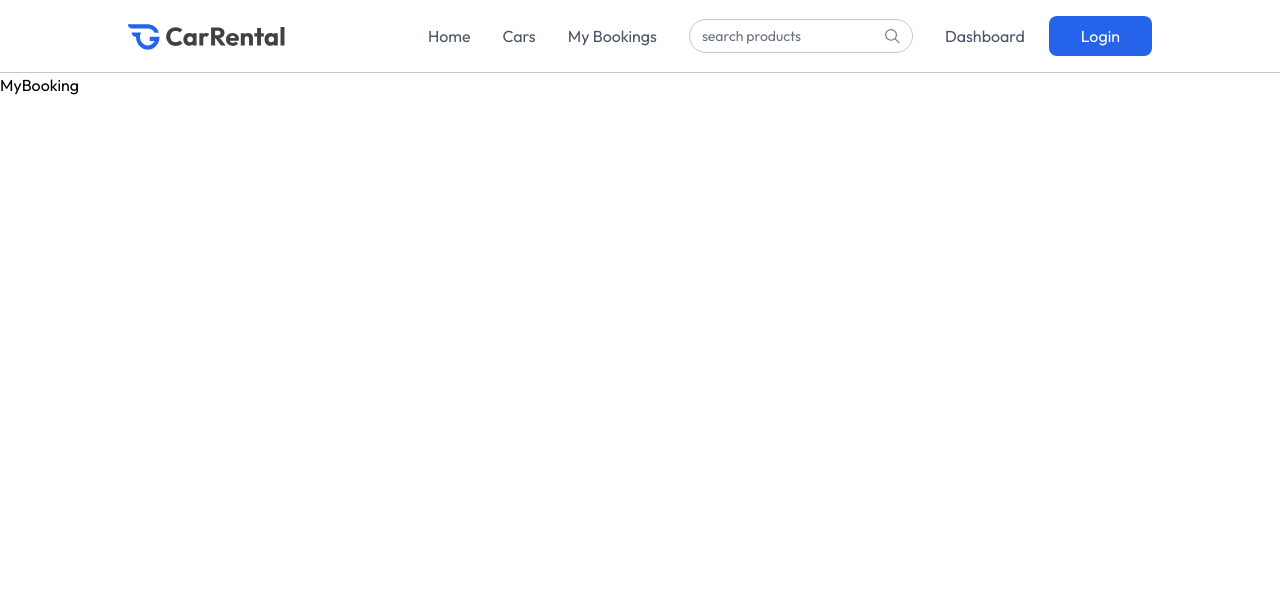
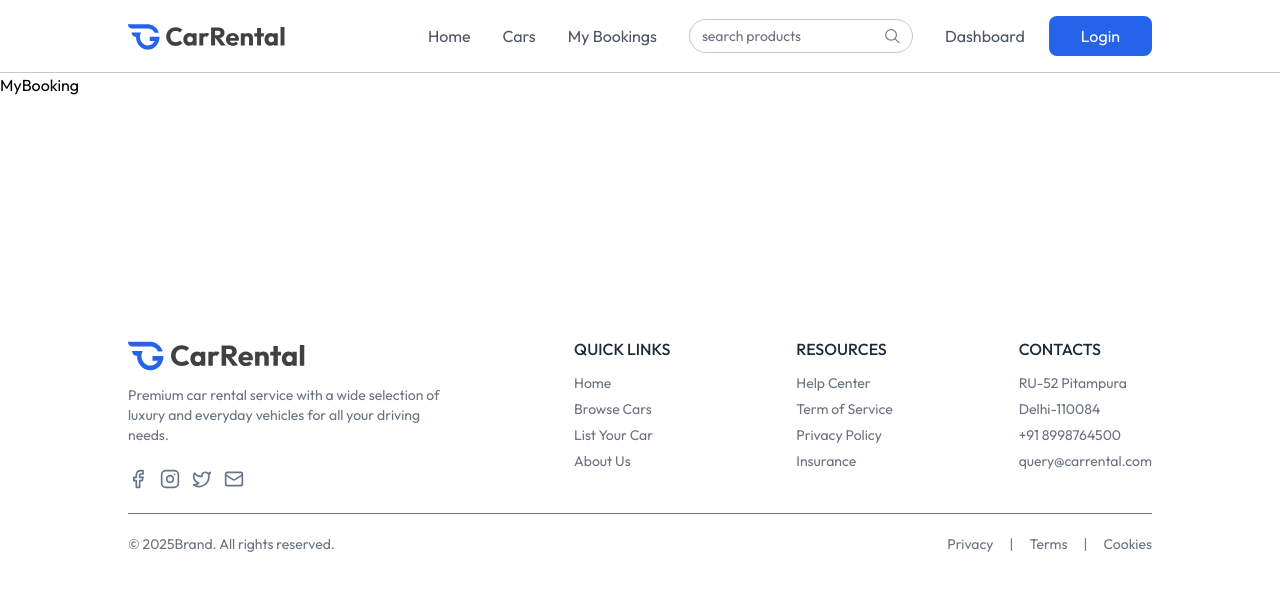
Before and after one commit to Sharukhkhan561/clients, a React (Vite) app: page /my-bookings in a window 1280 px wide. Shown: the top 590 px of the page. Built offline with nearby package versions, Linux system fonts and the light colour scheme.

Commit message:
adding car card, testimonial, newsletter and footer components.

```diff
--- a/src/App.jsx
+++ b/src/App.jsx
@@ -1,5 +1,6 @@
 import React,{useState} from 'react'
 import { Routes, Route,useLocation } from 'react-router-dom'
+import Footer from './components/Footer'
 import Navbar from './components/Navbar'
 import CarDetail from './pages/CarDetail'
 import Cars from './pages/Cars'
@@ -10,7 +11,7 @@
   const [showLogin, setShowLogin]= useState(false)
   const isOwnerPath = useLocation().pathname.startsWith('/owner')
   return (
-    <div>
+    <>
       {!isOwnerPath &&< Navbar setShowLogin={setShowLogin}/>}
       <Routes>
         <Route path='/' element={<Home/>}/>
@@ -18,7 +19,9 @@
         <Route path='/cars' element={<Cars/>}/>
         <Route path='/my-bookings' element={<MyBooking/>}/>
       </Routes>
-    </div>
+
+      {!isOwnerPath && <Footer/>}
+    </>
   )
 }
 
--- a/src/assets/assets.js
+++ b/src/assets/assets.js
@@ -41,7 +41,7 @@
 import car_image3 from "./car_image3.png"
 import car_image4 from "./car_image4.png"
 
-export const cityList = ['New York', 'Los Angeles', 'Houston', 'Chicago']
+export const cityList = ['Delhi', 'Mumbai', 'Banglore', 'Noida']
 
 export const assets = {
     logo,
@@ -122,7 +122,7 @@
         "fuel_type": "Hybrid",
         "transmission": "Semi-Automatic",
         "pricePerDay": 300,
-        "location": "New York",
+        "location": "Banglore",
         "description": "The BMW X5 is a mid-size luxury SUV produced by BMW. The X5 made its debut in 1999 as the first SUV ever produced by BMW.",
         "isAvaliable": true,
         "createdAt": "2025-04-16T07:26:56.215Z",
@@ -139,7 +139,7 @@
         "fuel_type": "Diesel",
         "transmission": "Manual",
         "pricePerDay": 130,
-        "location": "Chicago",
+        "location": "Mumbai",
         "description": "The Toyota Corolla is a mid-size luxury sedan produced by Toyota. The Corolla made its debut in 2008 as the first sedan ever produced by Toyota.",
         "isAvaliable": true,
         "createdAt": "2025-04-16T08:33:57.993Z",
@@ -156,7 +156,7 @@
         "fuel_type": "Hybrid",
         "transmission": "Automatic",
         "pricePerDay": 200,
-        "location": "Los Angeles",
+        "location": "Delhi",
         "description": "The Jeep Wrangler is a mid-size luxury SUV produced by Jeep. The Wrangler made its debut in 2003 as the first SUV ever produced by Jeep.",
         "isAvaliable": true,
         "createdAt": "2025-04-16T08:34:39.592Z",
@@ -173,7 +173,7 @@
         "fuel_type": "Diesel",
         "transmission": "Semi-Automatic",
         "pricePerDay": 209,
-        "location": "Houston",
+        "location": "Noida",
         "description": "This is a mid-size luxury sedan produced by Toyota. The Corolla made its debut in 2008 as the first sedan ever produced by Toyota.",
         "isAvaliable": true,
         "createdAt": "2025-04-17T06:15:47.318Z",
--- /dev/null
+++ b/src/components/Banner.jsx
@@ -0,0 +1,25 @@
+import React from "react";
+import { assets } from "../assets/assets";
+
+const Banner = () => {
+  return (
+    <div className="flex flex-col md:flex-row md:items-start items-center justify-between px-8 min-md:pl-14 pt-10 bg-gradient-to-r from-[#0558FE] to-[#A9CFFF] max-w-6xl mx-3 md:mx-auto rounded-2xl overflow-hidden">
+      <div className="text-white">
+        <h2 className="text-3xl font-medium">DO you Own a Luxury Car</h2>
+        <p className="mt-2">
+          Monetize your vehicle effortlessly by listing it on CarRental
+        </p>
+        <p className="max-w-130">
+          We take care of insurance , driver verification and secure payments-
+          So you can earn passive Income, stress free.
+        </p>
+        <button className="px-6 py-2 bg-white hover:bg-slate-100 transition-all text-primary rounded-lg text-sm mt-4 cursor-pointer">
+          List your own
+        </button>
+      </div>
+      <img src={assets.banner_car_image} alt="car" className="max-h-45 mt-10" />
+    </div>
+  );
+};
+
+export default Banner;
--- a/src/components/CarCard.jsx
+++ b/src/components/CarCard.jsx
@@ -1,10 +1,12 @@
 import React from 'react'
+import { useNavigate } from 'react-router-dom'
 import { assets } from '../assets/assets'
 
 const CarCard = ({car}) => {
+    const navigate = useNavigate()
     const currency = import.meta.env.VITE_CURRENCY
   return (
-    <div className='group rounded-xl overflow-hidden shadow-lg hover:-translate-y-1 transition-all duration-500 cursor-pointer'>
+    <div onClick={()=>{navigate(`/car-details/${car._id}`); scrollTo(0,0)}} className='group rounded-xl overflow-hidden shadow-lg hover:-translate-y-1 transition-all duration-500 cursor-pointer'>
 <div className='relative h-48 overflow-hidden'>
     <img src={car.image} alt="Car Image" className='w-full h-full object-cover transition-transform duration-500 group-hover:scale-105' />
     {car.isAvaliable && <p className='absolute top-4 left-4 bg-primary/90 text-white text-xs px-2.5 py-1 rounded-full'>Avaliable Now</p>}
--- /dev/null
+++ b/src/components/Footer.jsx
@@ -0,0 +1,104 @@
+import React from "react";
+import { assets } from "../assets/assets";
+
+const Footer = () => {
+  return (
+    <div className="px-6 md:px-16 lg:px-24 xl:px-32 mt-60 text-sm text-gray-500">
+      <div className="flex flex-wrap justify-between items-start gap-8 pb-6 border-boderColor border-b">
+        <div>
+          <img src={assets.logo} alt="logo" className="h-8 md:h-9" />
+          <p className="max-w-80 mt-3">
+            Premium car rental service with a wide selection of luxury and
+            everyday vehicles for all your driving needs.
+          </p>
+          <div className="flex items-center gap-3 mt-6">
+            <a href="#">
+              <img src={assets.facebook_logo} alt="" className="w-5 h-5" />
+            </a>
+            <a href="#">
+              <img src={assets.instagram_logo} alt="" className="w-5 h-5" />
+            </a>
+            <a href="#">
+              <img src={assets.twitter_logo} alt="" className="w-5 h-5" />
+            </a>
+            <a href="#">
+              <img src={assets.gmail_logo} alt="" className="w-5 h-5" />
+            </a>
+          </div>
+        </div>
+
+        <div>
+          <h2 className="text-base font-medium text-gray-800 uppercase">
+            Quick Links
+          </h2>
+          <ul className="mt-3 flex flex-col gap-1.5 ">
+            <li>
+              <a href="#">Home</a>
+            </li>
+            <li>
+              <a href="#">Browse Cars</a>
+            </li>
+            <li>
+              <a href="#">List Your Car</a>
+            </li>
+            <li>
+              <a href="#">About Us</a>
+            </li>
+          </ul>
+        </div>
+        <div>
+          <h2 className="text-base font-medium text-gray-800 uppercase">
+            Resources
+          </h2>
+          <ul className="mt-3 flex flex-col gap-1.5 ">
+            <li>
+              <a href="#">Help Center</a>
+            </li>
+            <li>
+              <a href="#">Term of Service</a>
+            </li>
+            <li>
+              <a href="#">Privacy Policy</a>
+            </li>
+            <li>
+              <a href="#">Insurance</a>
+            </li>
+          </ul>
+        </div>
+
+        <div>
+          <h2 className="text-base font-medium text-gray-800 uppercase">
+            Contacts
+          </h2>
+          <ul className="mt-3 flex flex-col gap-1.5 ">
+            <li>RU-52 Pitampura</li>
+            <li>Delhi-110084</li>
+            <li>+91 8998764500</li>
+            <li>query@carrental.com</li>
+          </ul>
+        </div>
+      </div>
+      <div className="flex flex-col md:flex-row gap-2 items-center justify-between py-5">
+        <p>
+          © {new Date().getFullYear()}
+          Brand. All rights reserved.
+        </p>
+        <ul className="flex items-center gap-4">
+          <li>
+            <a href="#">Privacy</a>
+          </li>
+            <li>|</li>
+          <li>
+            <a href="#">Terms</a>
+          </li>
+            <li>|</li>
+          <li>
+            <a href="#">Cookies</a>
+          </li>
+        </ul>
+      </div>
+    </div>
+  );
+};
+
+export default Footer;
--- /dev/null
+++ b/src/components/NewsLetter.jsx
@@ -0,0 +1,25 @@
+import React from 'react'
+
+const NewsLetter = () => {
+  return (
+    <div className="flex flex-col items-center justify-center text-center space-y-2 max-md:px-4 my-10 mb-40">
+            <h1 className="md:text-4xl text-2xl font-semibold">Never Miss a Deal!</h1>
+            <p className="md:text-lg text-gray-500/70 pb-8">
+                Subscribe to get the latest offers, new arrivals, and exclusive discounts
+            </p>
+            <form className="flex items-center justify-between max-w-2xl w-full md:h-13 h-12">
+                <input
+                    className="border border-gray-300 rounded-md h-full border-r-0 outline-none w-full rounded-r-none px-3 text-gray-500"
+                    type="text"
+                    placeholder="Enter your email id"
+                    required
+                />
+                <button type="submit" className="md:px-12 px-8 h-full text-white bg-primary hover:bg-primary-dull transition-all cursor-pointer rounded-md rounded-l-none">
+                    Subscribe
+                </button>
+            </form>
+        </div>
+  )
+}
+
+export default NewsLetter
--- /dev/null
+++ b/src/components/Testimonial.jsx
@@ -0,0 +1,76 @@
+import React from "react";
+import { assets } from "../assets/assets";
+import Titles from "./Titles";
+
+const Testimonial = () => {
+  const testimonials = [
+    {
+
+      name: "Rohan",
+      location: "Delhi, India",
+      image: assets.testimonial_image_1,
+      rating: 5,
+      testimonial:
+        "I've rented cars from various companies, but the experience with CarRental was exceptional. ",
+    },
+    {
+
+        name: "Rahul",
+        location: "Noida, India",
+        image: assets.testimonial_image_2,
+        rating: 5,
+        testimonial:
+          "CarRental made my trip so much easier. The car was deliver right to my door. ",
+      },
+      {
+
+        name: "Armaan",
+        location: "Mumbai, India",
+        image: assets.testimonial_image_1,
+        rating: 5,
+        testimonial:
+          "Amazing deals in CarRental, highly recommended. ",
+      }
+  ];
+  return (
+    <div className="py-28 px-6 md:px-16 lg:px-24 xl:px-44">
+      <Titles
+        title="What Our Customer Say"
+        subTitle="Discover why descering travellers choose StayVenture for their luxury accomadations around the world."
+      />
+
+      <div className="grid grid-cols-1 sm:grid-cols-2 lg:grid-cols-3 gap-8 mt-18">
+        {testimonials.map((testimonial,index) => (
+          <div
+            key={index}
+            className="bg-white p-6 rounded-xl shadow-lg hover:translate-y-1 transition-all duration-500"
+          >
+            <div className="flex items-center gap-3">
+              <img
+                className="w-12 h-12 rounded-full"
+                src={testimonial.image}
+                alt={testimonial.name}
+              />
+              <div>
+                <p className="text-xl">{testimonial.name}</p>
+                <p className="text-gray-500">{testimonial.location}</p>
+              </div>
+            </div>
+            <div className="flex items-center gap-1 mt-4">
+              {Array(5)
+                .fill(0)
+                .map((_, index) => (
+                  <img key={index}src={assets.star_icon} alt="star-icon"/>
+                ))}
+            </div>
+            <p className="text-gray-500 max-w-90 mt-4 font-light">
+              "{testimonial.testimonial}"
+            </p>
+          </div>
+        ))}
+      </div>
+    </div>
+  );
+};
+
+export default Testimonial;
--- /dev/null
+++ b/src/components/Titles.jsx
@@ -0,0 +1,12 @@
+import React from 'react'
+
+const Titles = ({title, subTitle, align}) => {
+  return (
+    <div className={`flex flex-col justify-center items-center text-center ${align==="left" && "md:items-start md:items-left"}`}>
+        <h1 className='font-semibold text-4xl md:text-[40px]'>{title}</h1>
+        <p className='text-sm md:text-base text-gray-500/90 mt-2 max-w-156'>{subTitle}</p>
+    </div>
+  )
+}
+
+export default Titles
--- a/src/pages/Home.jsx
+++ b/src/pages/Home.jsx
@@ -1,10 +1,19 @@
 import React from 'react'
+import Banner from '../components/Banner'
+import FeaturedSection from '../components/FeaturedSection'
+import Footer from '../components/Footer'
 import Hero from '../components/Hero'
+import NewsLetter from '../components/NewsLetter'
+import Testimonial from '../components/Testimonial'
 
 const Home = () => {
   return (
     <>
       <Hero/>
+      <FeaturedSection/>
+      <Banner/>
+      <Testimonial/>
+      <NewsLetter/>
     </>
   )
 }
```
Also changed, not shown: src/components/FeaturedSection.jsx (+27 -7 lines).
